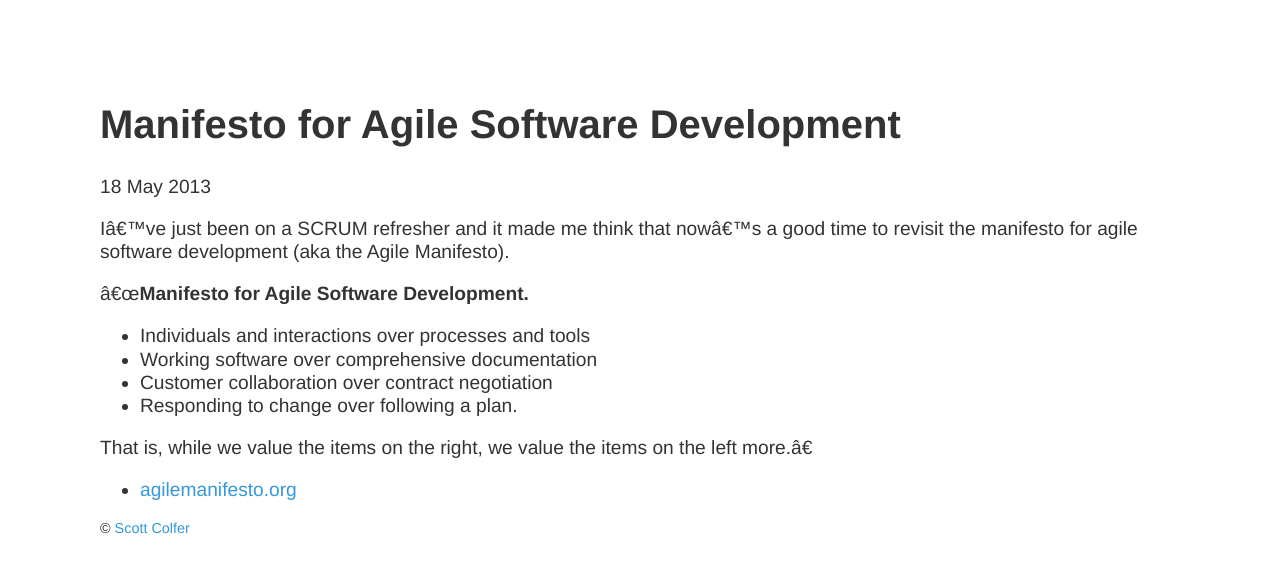
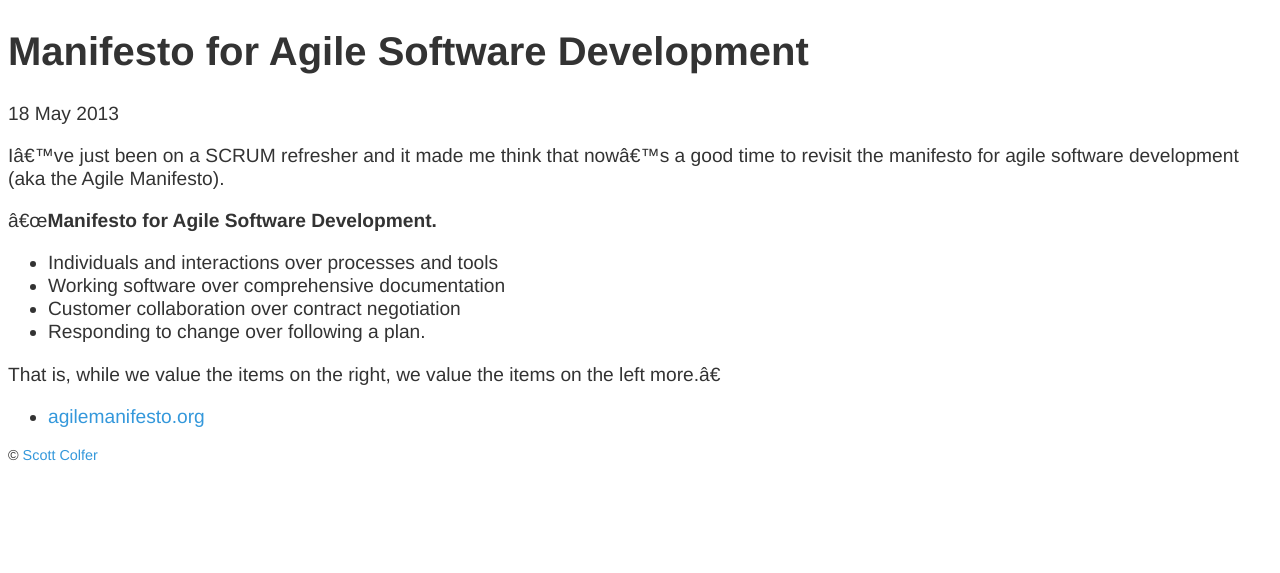
Before and after one commit to scottcolfer/scottcolfer.github.io, a Jekyll site: the page built from _posts/2013-05-18-manifesto-agile-software-development.md, in a window 1280 px wide. Shown: the top 573 px of the page. Built offline with Jekyll 4.4.1, drawn with Linux system fonts in a browser that asks for light colours.

Commit message:
Update main.css

```diff
--- a/css/main.css
+++ b/css/main.css
@@ -1,5 +1,5 @@
 body {
-    margin: 100px;
+    margin: 100px 100x 100px 100px;
     width: auto;
     color: #333;
     font-family: "Helvetica Neue", Helvetica, Arial, sans-serif;
```
